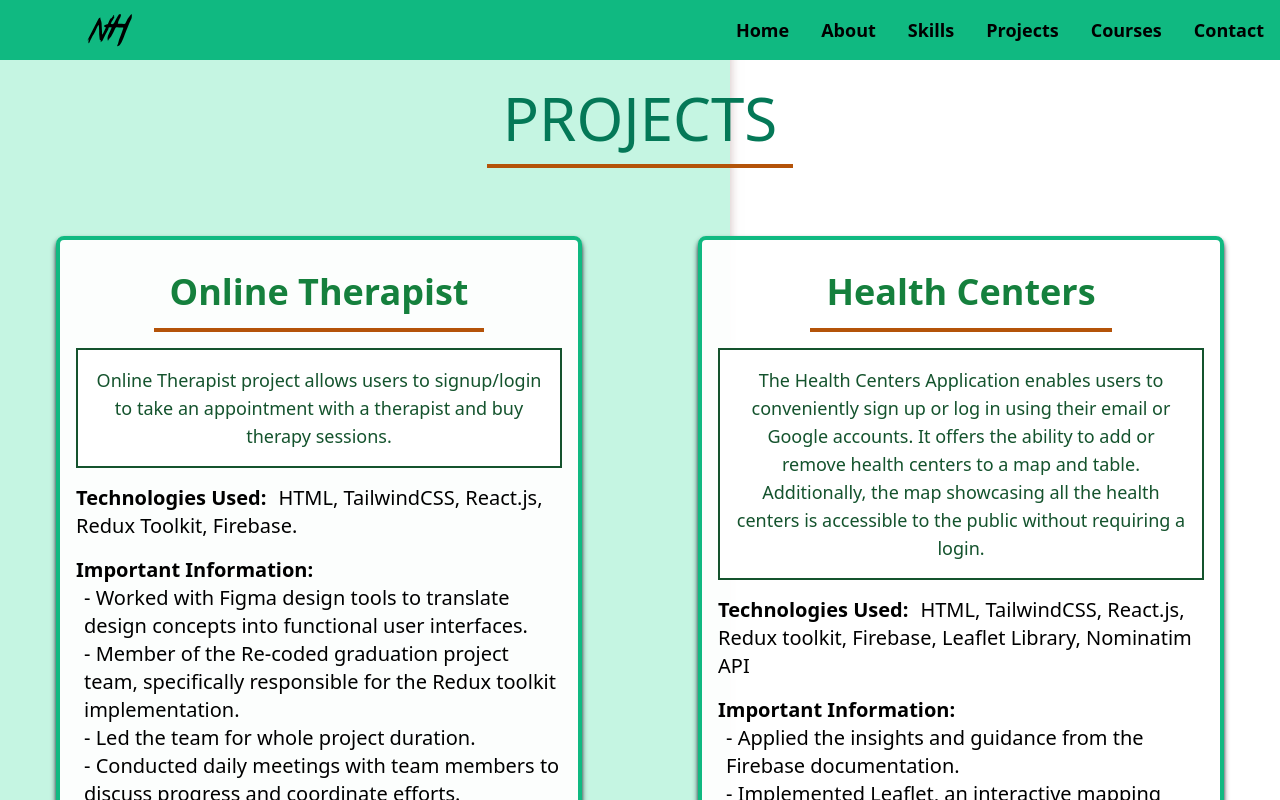
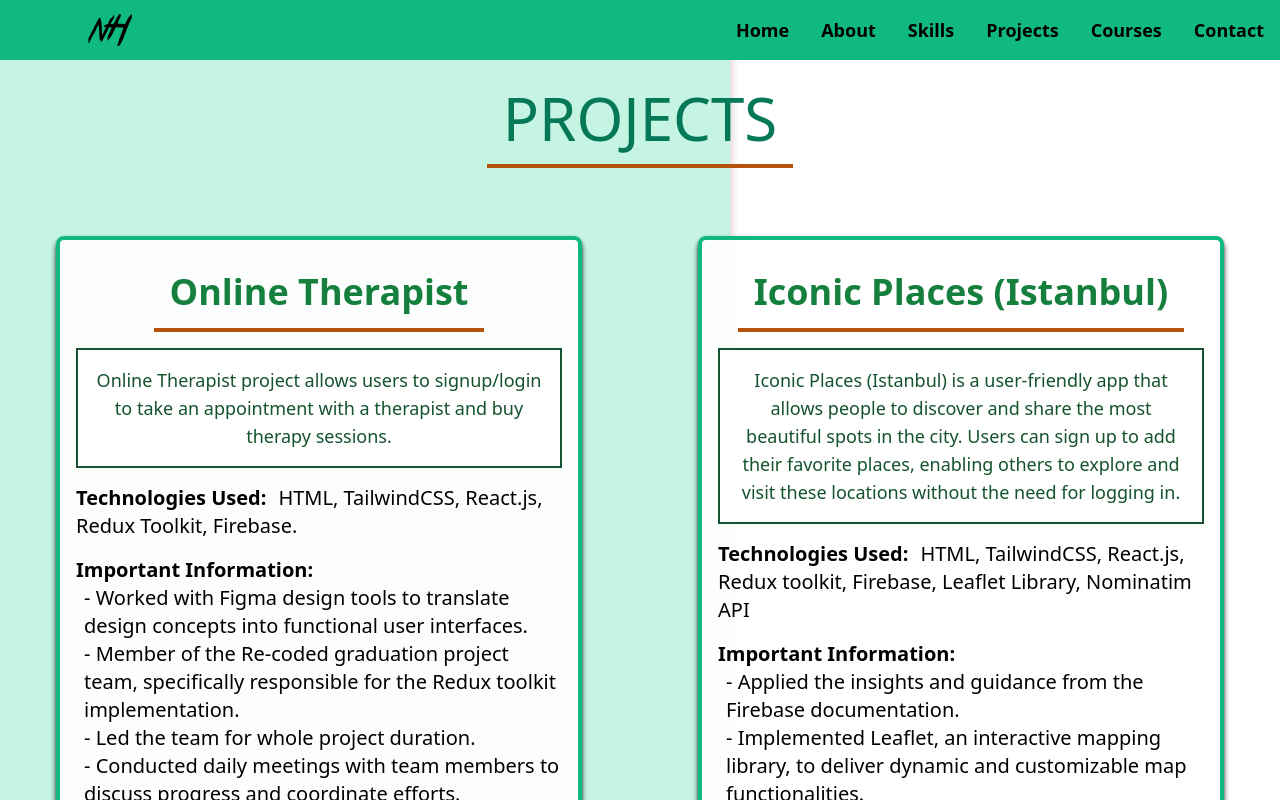
Before and after one commit to naji-alhusami/my-portfolio, a React (Create React App) app: page /projects in a window 1280 px wide. Shown: the top 800 px of the page. Built offline with nearby package versions, Linux system fonts and the light colour scheme.

Commit message:
edit health center app to iconic app

```diff
--- a/src/components/Projects/ProjectsData.js
+++ b/src/components/Projects/ProjectsData.js
@@ -19,15 +19,15 @@ const ProjectsData = [
   },
   {
     id: 2,
-    name: "Health Centers",
+    name: "Iconic Places (Istanbul)",
     technologies:
       "HTML, TailwindCSS, React.js, Redux toolkit, Firebase, Leaflet Library, Nominatim API",
     description:
-      "The Health Centers Application enables users to conveniently sign up or log in using their email or Google accounts. It offers the ability to add or remove health centers to a map and table. Additionally, the map showcasing all the health centers is accessible to the public without requiring a login.",
+      "Iconic Places (Istanbul) is a user-friendly app that allows people to discover and share the most beautiful spots in the city. Users can sign up to add their favorite places, enabling others to explore and visit these locations without the need for logging in.",
     image: bg,
-    info: "- Applied the insights and guidance from the Firebase documentation. || - Implemented Leaflet, an interactive mapping library, to deliver dynamic and customizable map functionalities. || - The Health Centers Application showcases my expertise in creating intuitive and interactive interfaces while addressing the specific needs of users in the healthcare sector.",
-    code: "https://github.com/naji-alhusami/health-center-app",
-    demo: "https://health-centers-app.netlify.app/",
+    info: "- Applied the insights and guidance from the Firebase documentation. || - Implemented Leaflet, an interactive mapping library, to deliver dynamic and customizable map functionalities. || - Demonstrated strong problem-solving skills. || - Developed the application from scratch as a sole contributor.",
+    code: "https://github.com/naji-alhusami/iconic-istanbul-app",
+    demo: "https://iconic-istanbul-app.netlify.app/",
   },
   {
     id: 3,
```
